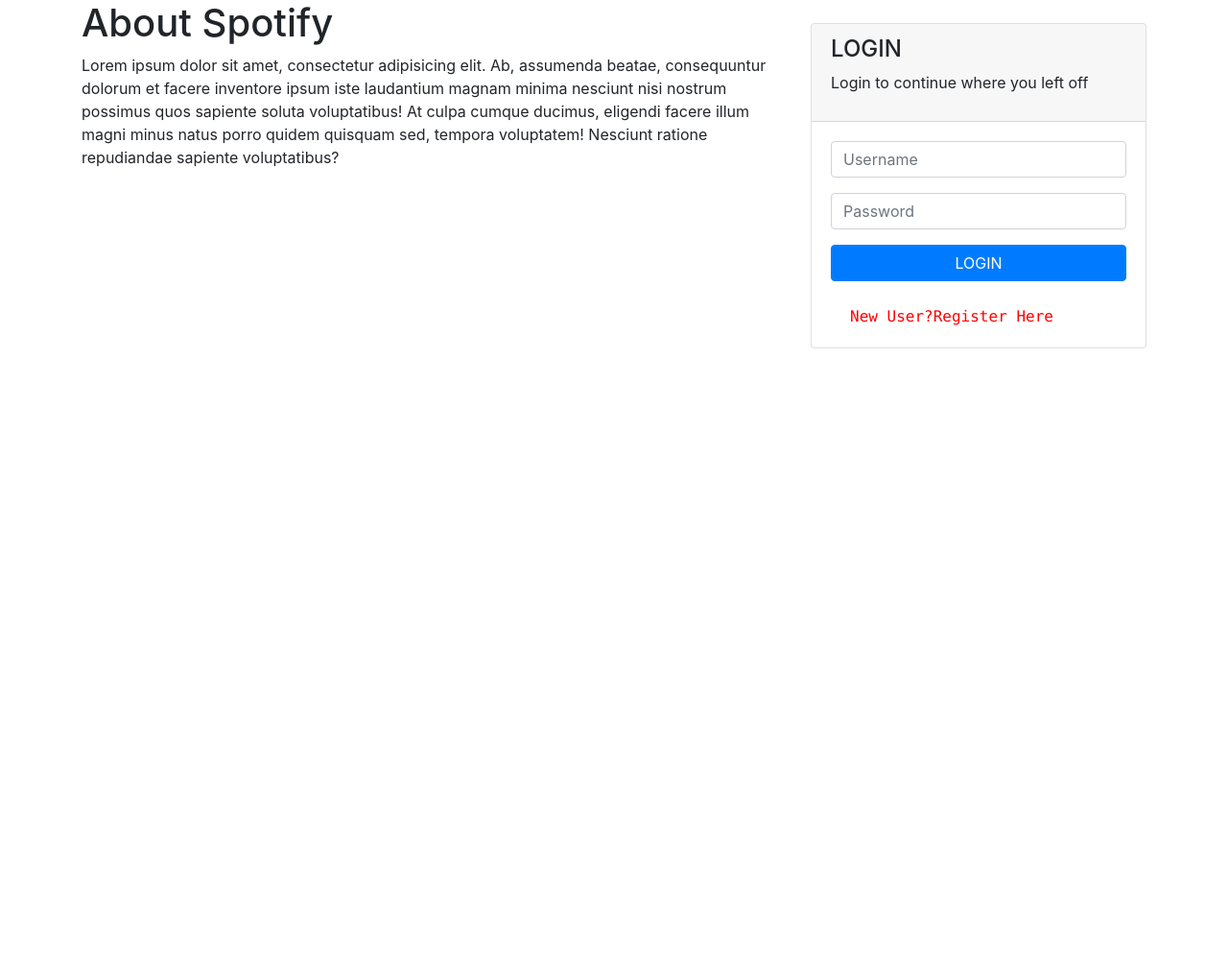
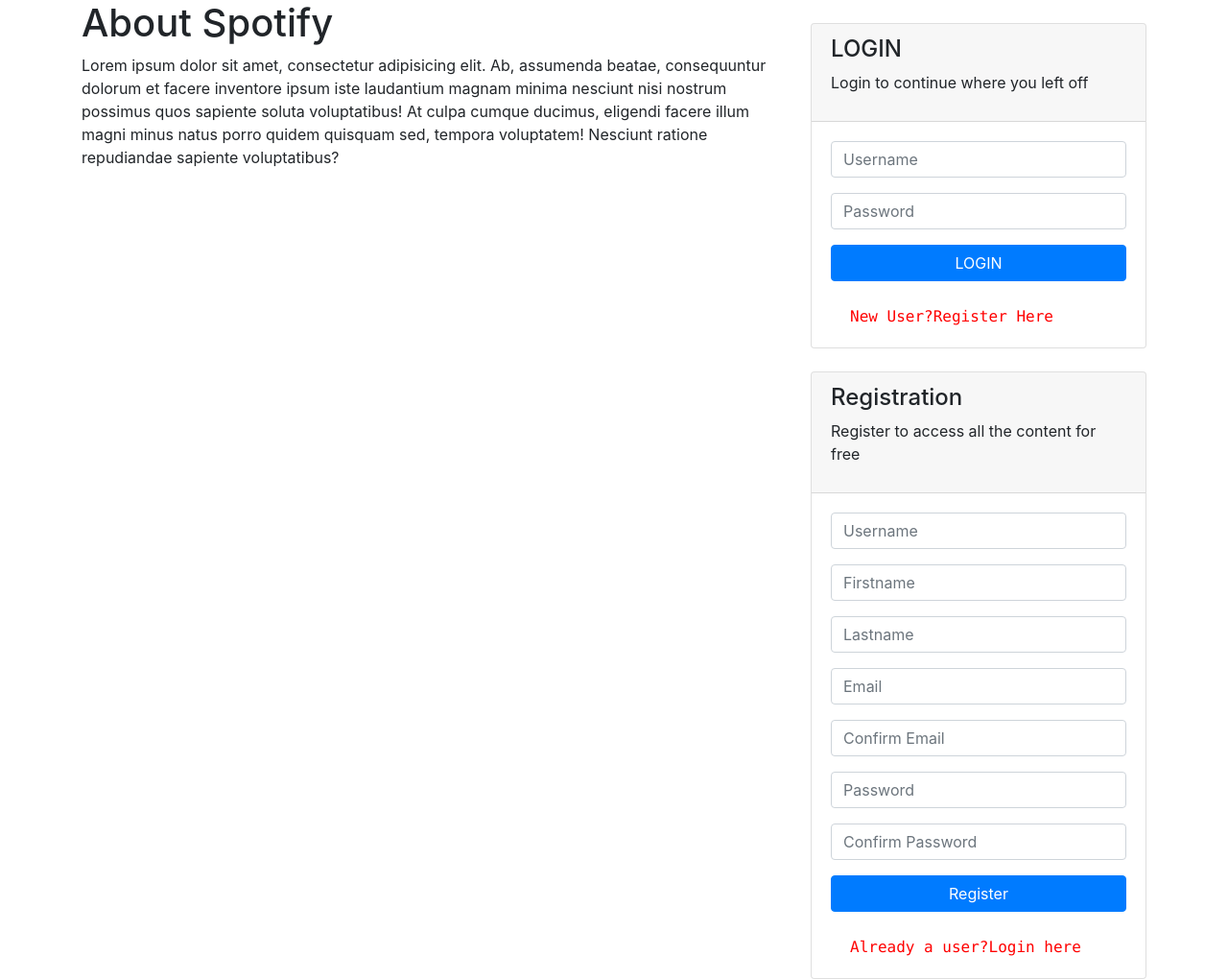
Before and after one commit to mariorinaldiajayashok/spotify, a PHP site: page /register.php in a window 1280 px wide. Shown: the whole page at 96% size. Before the commit the page ends 363 px from the top, so only its background shows below. Run offline with PHP 8.4, Linux system fonts and the light colour scheme; some libraries are stand-ins or nearby versions.

Commit message:
Finished the Registration form and the register handler

```diff
--- /dev/null
+++ b/includes/handlers/register-handler.php
@@ -0,0 +1,48 @@
+<?php
+
+function sanitizeUsername($input)
+{
+    $input = strip_tags($input);
+
+    $input = ucwords(strtolower($input));
+
+
+
+}
+
+function sanitizeString($input)
+{
+    $input = strip_tags($input);
+
+    $input = ucwords(strtolower($input));
+
+    $input = str_replace(" ",'',$input);
+
+}
+
+function sanitizePassword($input)
+{
+    $input = strip_tags($input);
+
+
+
+}
+
+if(isset($_POST['register']))
+{
+
+    $username = sanitizeUsername($_POST['register-username']);
+
+    $firstname = sanitizeString(($_POST['register-firstname']));
+
+    $lastname = sanitizeString($_POST['register-lastname']);
+
+    $email = sanitizeString($_POST['register-email']);
+
+    $confirmEmail = sanitizeString($_POST['register-confirmEmail']);
+
+    $password = sanitizePassword($_POST['register-password']);
+
+    $confirmPassword = sanitizePassword($_POST['register-confirmPassword']);
+
+}
--- a/register.php
+++ b/register.php
@@ -2,6 +2,8 @@
 <?php
 
 include('includes/handlers/login-handler.php');
+
+include('includes/handlers/register-handler.php');
 
 ?>
 
@@ -101,6 +103,107 @@ include('includes/handlers/login-handler.php');
  </div> <!--card-->
 
 
+  <br>
+
+
+  <div class="card">
+
+   <div class="card-header">
+
+    <h4>Registration</h4>
+
+    <p>Register to access all the content for free</p>
+
+
+
+
+   </div> <!---card-header-->
+
+
+    <div class="signup-form">
+   <div class="card-body">
+
+       <form action="register.php" method="post">
+
+       <div class="form-group">
+
+           <input type="text" name="register-username" placeholder="Username" class="form-control">
+
+       </div>
+
+
+           <div class="form-group">
+
+               <input type="text" name="register-firstname" placeholder="Firstname" class="form-control">
+
+           </div>
+
+
+           <div class="form-group">
+
+               <input type="text" name="register-lastname" placeholder="Lastname" class="form-control">
+
+           </div>
+
+           <div class="form-group">
+
+               <input type="email" name="register-email" placeholder="Email" class="form-control">
+
+           </div>
+
+           <div class="form-group">
+
+               <input type="email" name="register-confirmEmail" placeholder="Confirm Email" class="form-control">
+
+           </div>
+
+           <div class="form-group">
+
+               <input type="password" name="register-password" placeholder="Password" class="form-control">
+
+           </div>
+
+           <div class="form-group">
+
+               <input type="password" name="register-confirmPassword" placeholder="Confirm Password" class="form-control">
+
+           </div>
+
+
+          <button type="submit" name="register" class="btn btn-primary btn-block">Register</button>
+
+           <br>
+
+           <a href="#" style="color: red;font-family: Menlo;margin-left: 20px;">Already a user?Login here</a>
+
+
+       </form>
+
+
+
+
+
+   </div>   <!---card-body--->
+
+    </div> <!---signup-form-->
+
+
+
+
+
+
+
+  </div><!---card--->
+
+
+
+
+
+
+
+
+
+
 
 
  </div>    <!--col-md-4-->
```
